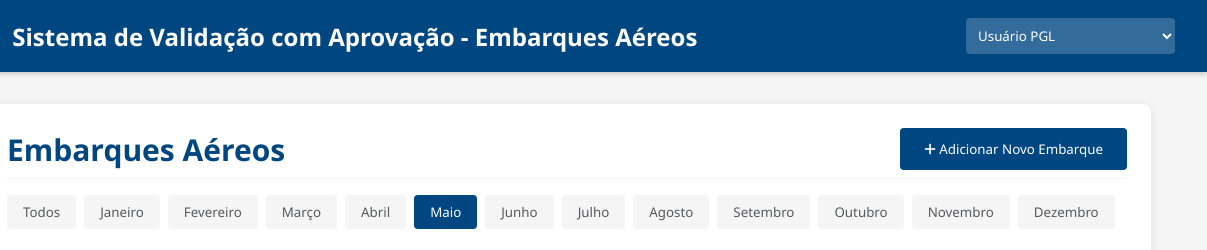
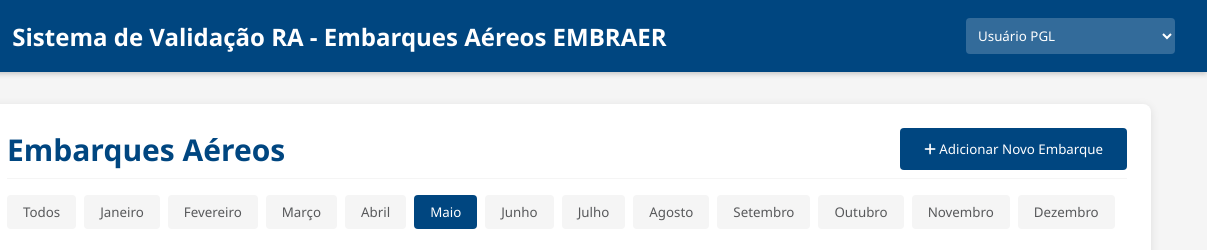
Before and after one commit to PGL-EMBRAER/ra, a plain HTML site: page index.html in a window 1280 px wide. Shown: the top 250 px of the page, 73-1280 px from the left. Drawn offline with Linux system fonts and the light colour scheme.

Commit message:
Update index.html

```diff
--- a/index.html
+++ b/index.html
@@ -823,7 +823,7 @@
     <header>
         <div class="logo-container">
             <img src="https://upload.wikimedia.org/wikipedia/commons/thumb/9/9e/Embraer_logo.svg/2560px-Embraer_logo.svg.png" alt="Logo Embraer" class="logo">
-            <h1 class="app-title">Sistema de Validação com Aprovação - Embarques Aéreos</h1>
+            <h1 class="app-title">Sistema de Validação RA - Embarques Aéreos EMBRAER</h1>
         </div>
         <div class="user-controls">
             <select id="userSelector" class="user-selector">
```
